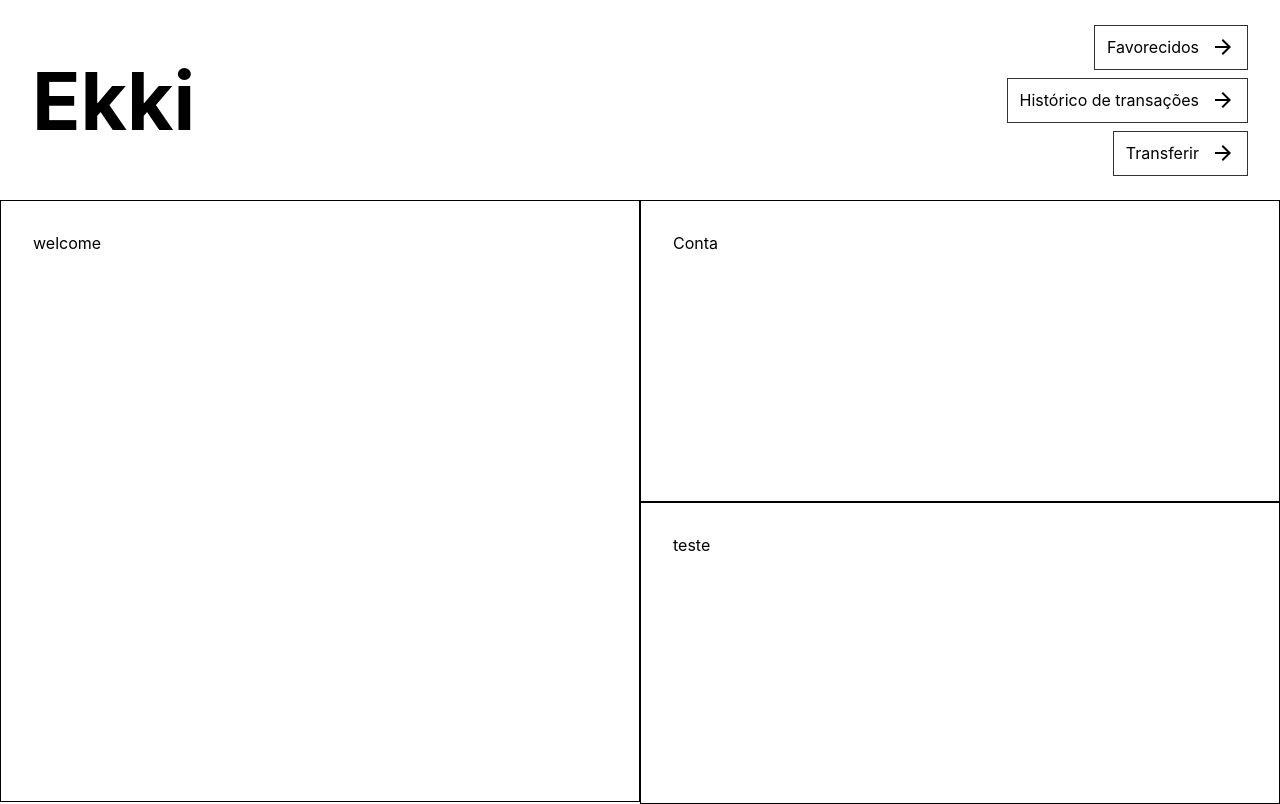
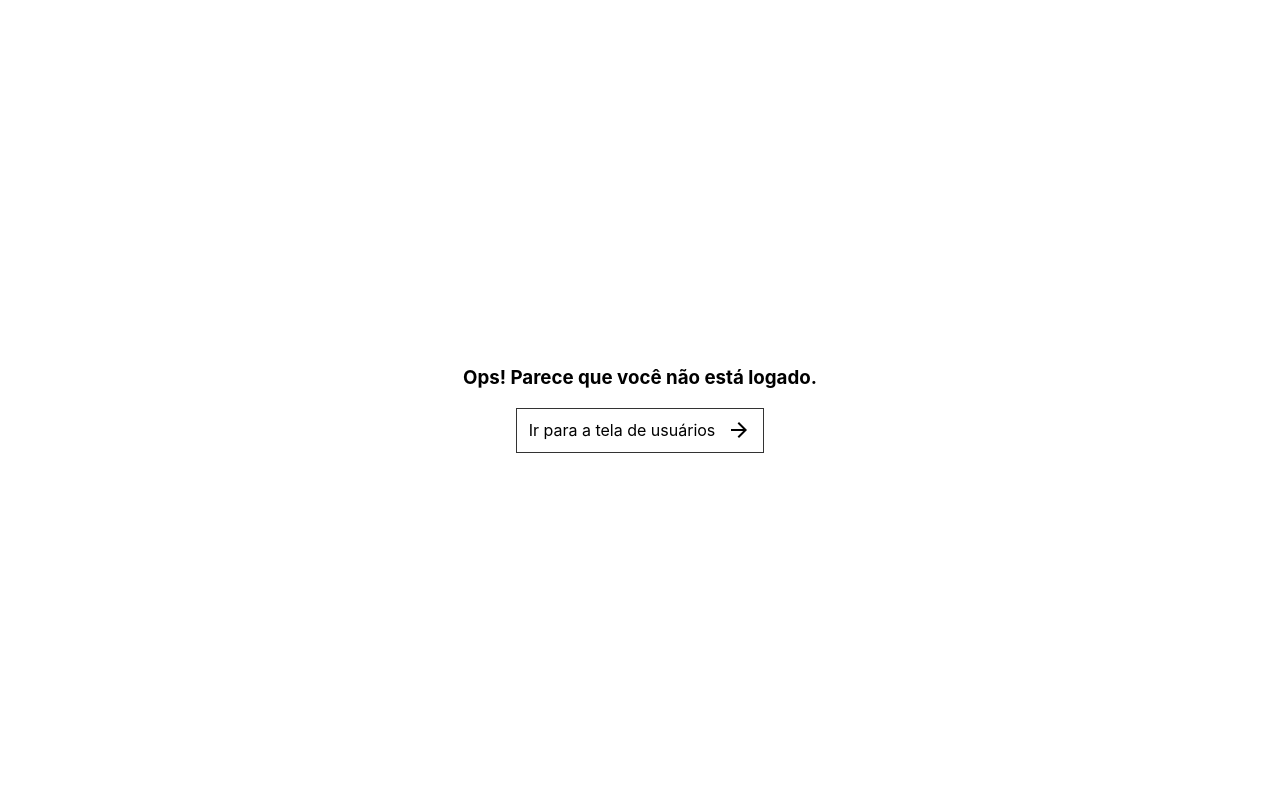
Before and after one commit to gbombassaro/ekki-front, a React (Create React App) app: page /home in a window 1280 px wide. Built offline with nearby package versions, Linux system fonts and the light colour scheme; no server answers.

Commit message:
Adiciona componente não autenticado e ajusta theme

```diff
--- a/src/App.js
+++ b/src/App.js
@@ -2,8 +2,7 @@ import React from 'react';
 import {Switch, Route} from 'react-router-dom';
 import {SelectUser, Home, Beneficiaries, NewTransaction, TransactionHistory} from './pages';
 import {UserContext} from './provider';
-import {ThemeProvider} from 'styled-components';
-import {theme} from './styles/theme';
+import UnauthorizedUser from './components/unauthorizedUser';
 
 const App = () => {
 
@@ -12,14 +11,16 @@ const App = () => {
     return (
       <Route exact={exact} path={path}>
         <UserContext.Consumer>
-          {props => <Component {...props} />}
+          {props => {
+            if (!props.authenticatedUser.id && path !== '/') return <UnauthorizedUser/>;
+            return <Component {...props} />;
+          }}
         </UserContext.Consumer>
       </Route>
     )
   }
 
   return (
-    <ThemeProvider theme={theme}>
     <Switch>
       <RouteWithContext exact path="/" component={SelectUser} />
       <RouteWithContext path="/home" component={Home} />
@@ -30,7 +31,6 @@ const App = () => {
         <pre>error</pre>
       </Route>
     </Switch>
-    </ThemeProvider>
   );
 }
 
--- a/src/components/unauthorizedUser/index.js
+++ b/src/components/unauthorizedUser/index.js
@@ -1,8 +1,18 @@
 import React from 'react';
+import Section from '../section';
+import Button from '../button';
 
-const UnauthorizedUser = props => {
+const UnauthorizedUser = () => {
+
+  const handleClick = () => {
+    window.location.href = '/';
+  }
+
   return (
-    <pre>não autorizado</pre>
+    <Section width='100vw' height='100vh' flexDirection='column' alignItems='center' justifyContent='center'>
+      <h3>Ops! Parece que você não está logado.</h3>
+      <Button hasIcon onClick={handleClick}>Ir para a tela de usuários</Button>
+    </Section>
   )
 }
 
--- a/src/index.js
+++ b/src/index.js
@@ -1,15 +1,19 @@
 import React from 'react';
 import ReactDOM from 'react-dom';
+import {ThemeProvider} from 'styled-components';
 import App from './App';
 import reportWebVitals from './reportWebVitals';
 import {BrowserRouter} from 'react-router-dom';
 import StateProvider from './provider';
+import {theme} from './styles/theme';
 import './index.css';
 
 ReactDOM.render(
   <StateProvider>
     <BrowserRouter>
-      <App />
+      <ThemeProvider theme={theme}>
+        <App />
+      </ThemeProvider>
     </BrowserRouter>
   </StateProvider>
   ,
--- a/src/provider/index.js
+++ b/src/provider/index.js
@@ -2,7 +2,6 @@ import React, {createContext, useReducer, useEffect} from 'react';
 import {getUsers} from './actions';
 import {globalStateReducer} from './reducer';
 import Notification from '../components/notification';
-// import UnauthorizedUser from '../components/unauthorizedUser'
 
 export const UserContext = createContext();
 
@@ -30,7 +29,6 @@ const StateProvider = ({children}) => {
 
   return (
     <UserContext.Provider value={providerState}>
-      {/* {state.authenticatedUser.id ? children : <UnauthorizedUser/>} */}
       {children}
       <Notification data={state.notification} dispatch={dispatch} />
     </UserContext.Provider>
```
Also changed, not shown: src/pages/Beneficiaries/index.js (renamed from src/pages/Beneficiaries.js). Lines whose indentation alone changed are shown as unchanged.
